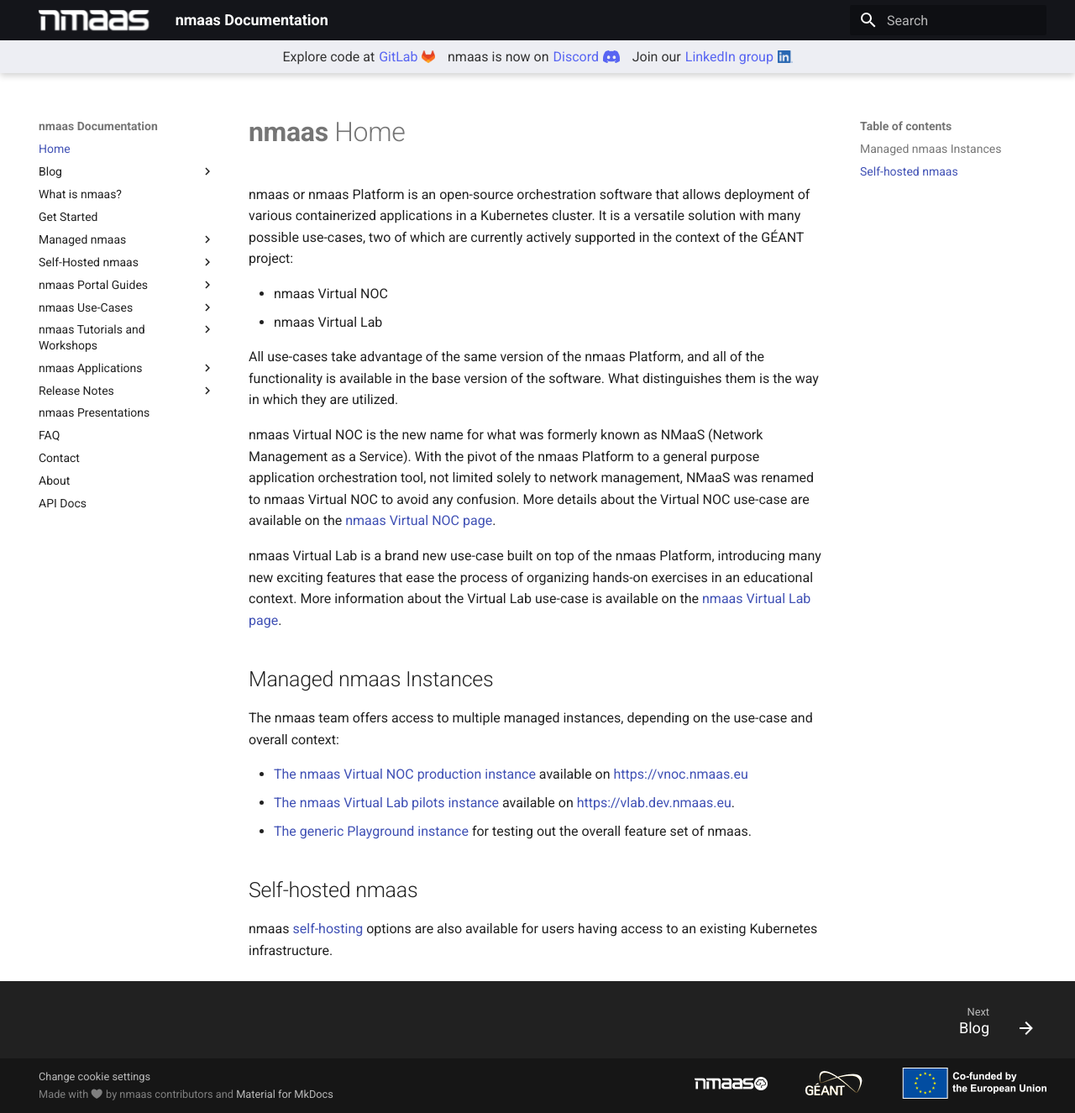
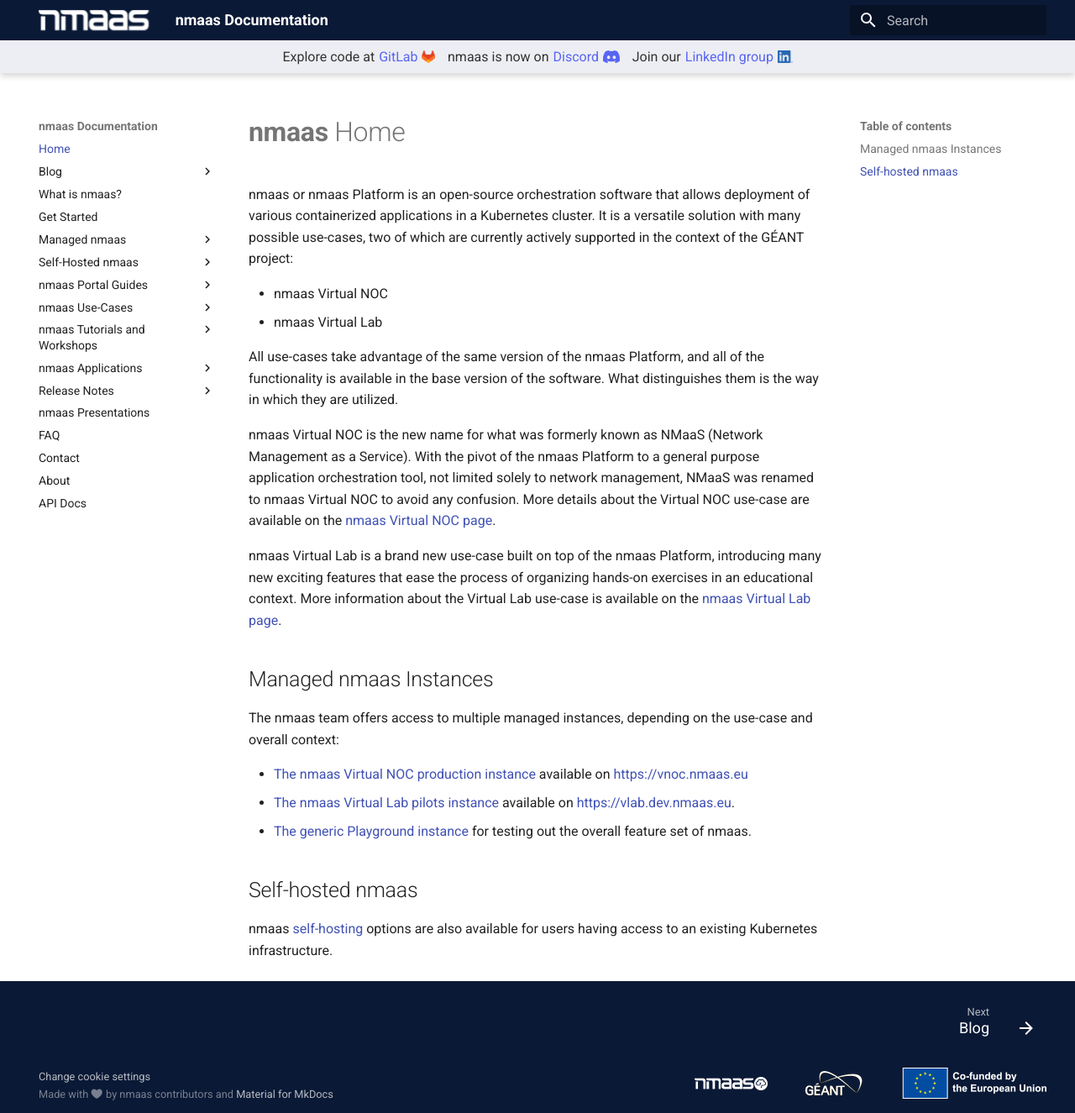
Before and after one commit to nmaas-platform/nmaas-docs, an MkDocs documentation site: the page built from docs/index.md, in a window 1280 px wide and 1325 px high. Shown: the whole window at 84% size. Built offline with MkDocs 1.6.1 and Material for MkDocs 9.7.7, drawn with Linux system fonts in a browser that asks for light colours.

Commit message:
Modify colors

```diff
--- a/docs/css/extra.css
+++ b/docs/css/extra.css
@@ -51,3 +51,9 @@
 	margin-left: 5px;
 	color: #5865F2;
 }
+
+:root>* {
+	--md-primary-fg-color: #0a1935;
+	--md-footer-bg-color: #0a1935;
+	--md-footer-bg-color--dark: #0a1935;
+}
--- a/mkdocs.yml
+++ b/mkdocs.yml
@@ -116,9 +116,7 @@
   favicon: 'img/favicon.ico'
   name: 'material'
   palette:
-    scheme: default
-    primary: 'black'
-    accent: 'light-blue'
+    scheme: custom
   features:
     - content.code.copy
     - navigation.footer
```
